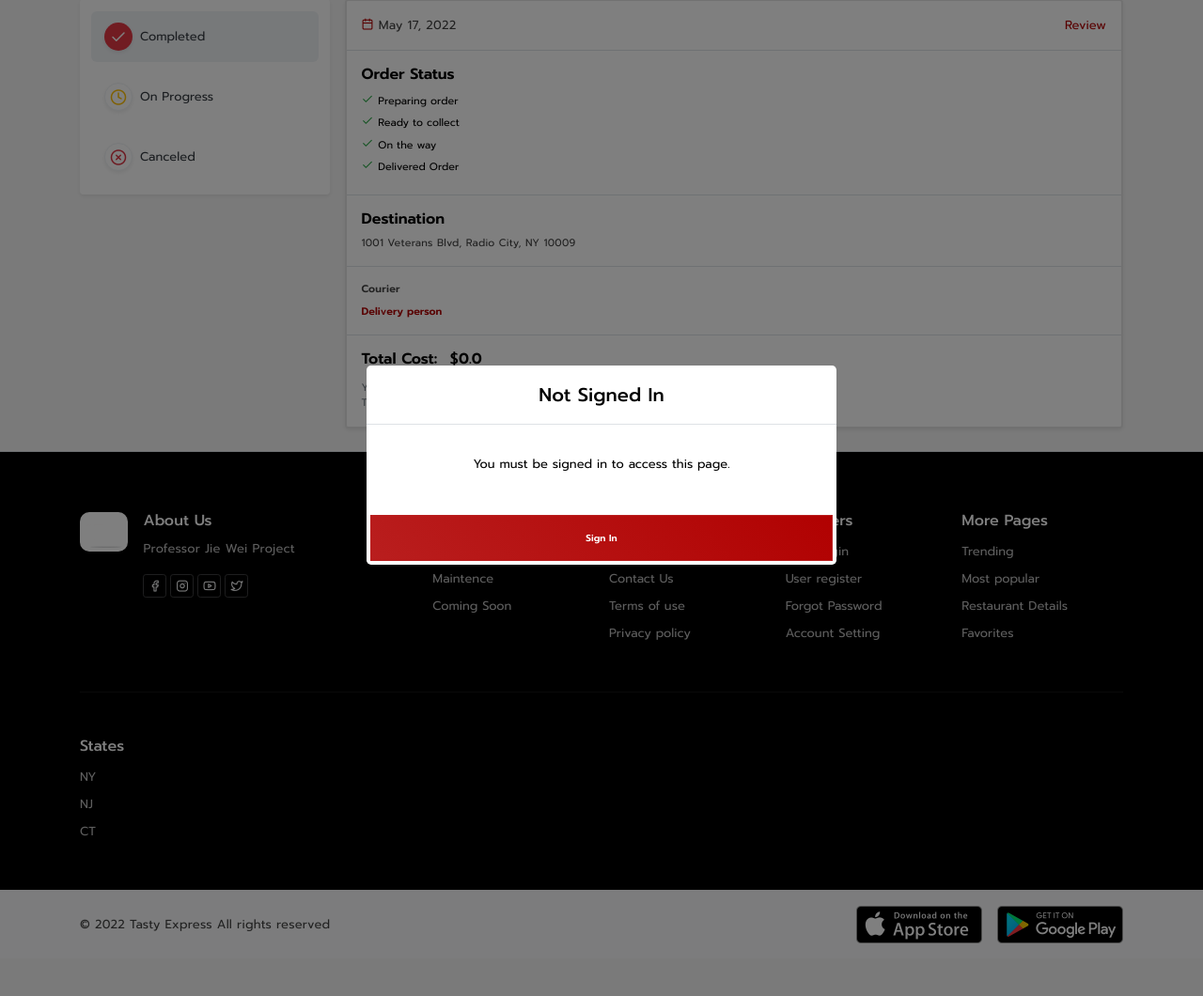
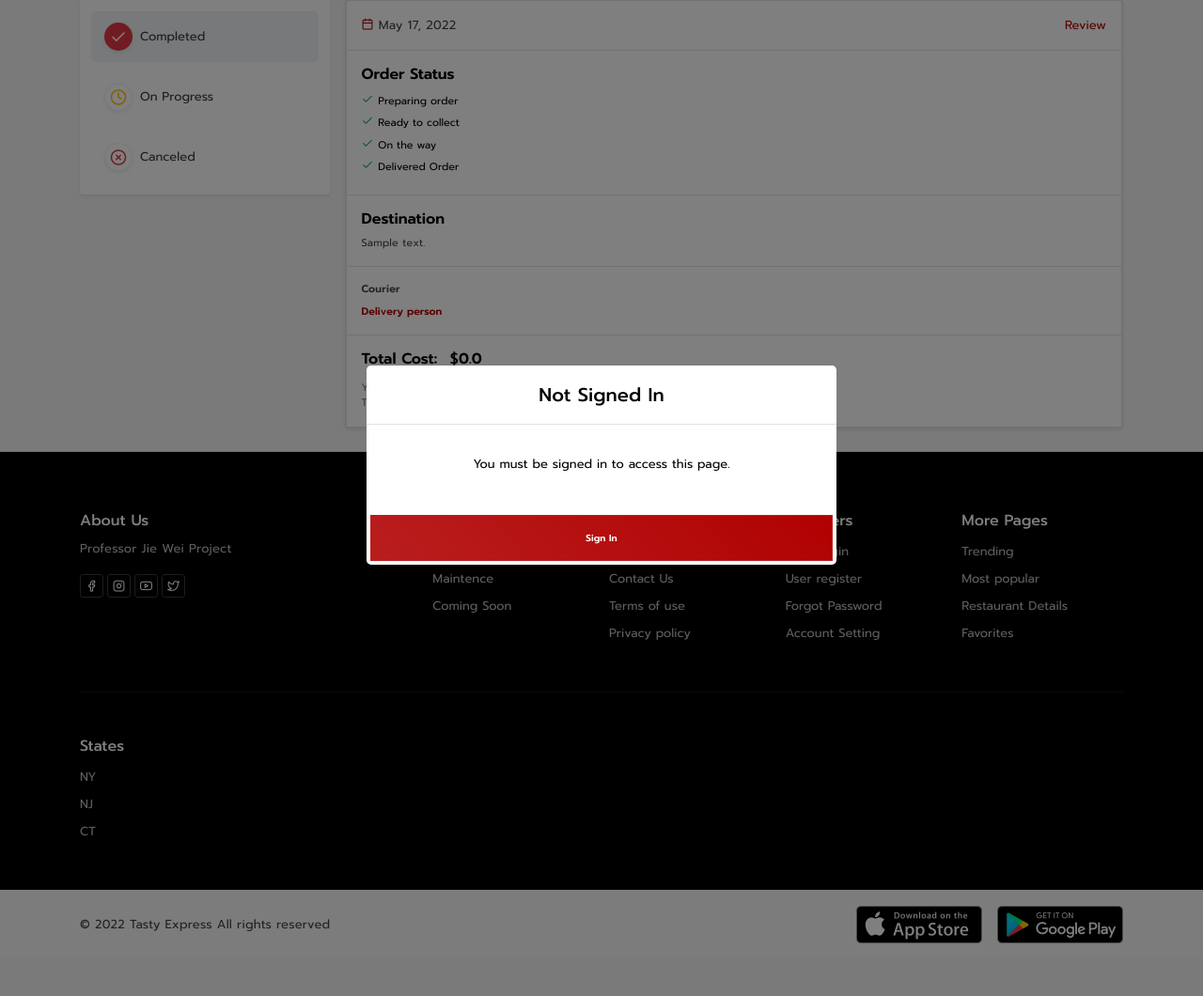
Before and after one commit to mohammedfahadnyc/Tasty-Express, a Flask app: template templates/status_complete.html in a window 1280 px wide. Shown: the part 90-1150 px from the top of the page at 94% size. Run offline with Flask 2, Linux system fonts and the light colour scheme; a user stored in the database is signed in; the template is opened without the code that fills it: most values are stand-ins (such as "Sample title", 1, 10 or a date in 2020); data that the repository does not hold is empty; some libraries are stand-ins or nearby versions; some web fonts are replaced.

Commit message:
Update status_complete.html

```diff
--- a/templates/status_complete.html
+++ b/templates/status_complete.html
@@ -66,7 +66,7 @@
                                         <!-- Destination -->
                                         <div class="p-3 border-bottom bg-white">
                                             <h6 class="font-weight-bold">Destination</h6>
-                                            <p class="m-0 small">1001 Veterans Blvd, Radio City, NY 10009</p>
+                                            <p class="m-0 small">{{ user_info.address }}</p>
                                         </div>
                                         <div class="p-3 border-bottom">
                                             <p class="font-weight-bold small mb-1">Courier</p>
@@ -111,7 +111,6 @@
                 <div class="row pt-3">
                     <aside class="col-md-4 footer-about">
                         <article class="d-flex pb-3">
-                            <div><img alt="#" src="img/logo_web.png" class="logo-footer mr-3"></div>
                             <div>
                                 <h6 class="title text-white">About Us</h6>
                                 <p class="text-muted">Professor Jie Wei Project</p>
```
